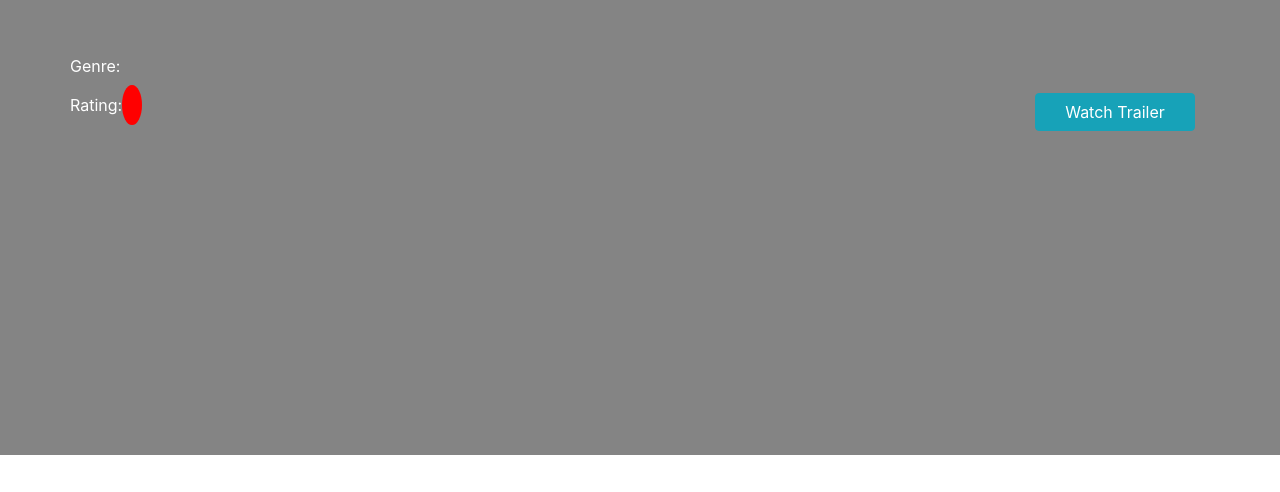
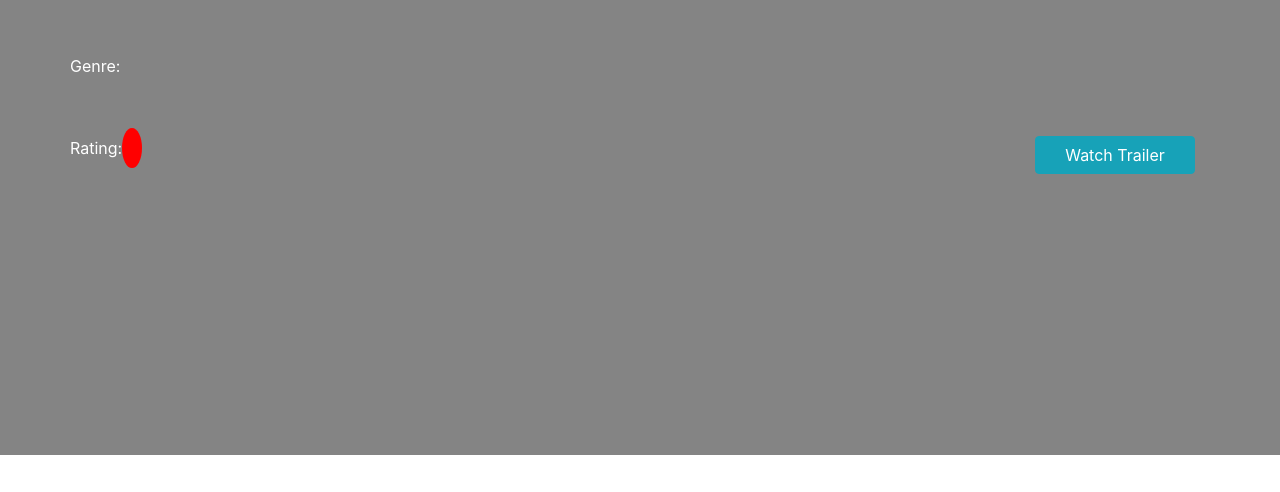
Before and after one commit to abzshaikh/abzshaikh.github.io, a plain HTML site: page detail.html in a window 1280 px wide. Shown: the part 135-627 px from the top of the page. Drawn offline with nearby package versions, Linux system fonts and the light colour scheme; files that its build step writes are made by us from their sources.

Commit message:
Update detail.scss

```diff
--- a/css/detail.scss
+++ b/css/detail.scss
@@ -76,9 +76,9 @@
         }
         .row{
             margin-bottom: 5px;
-        }
-        &:nth-of-type(5){
-            margin-top: 3rem;
+            &:nth-of-type(5){
+                margin-top: 3rem;
+            }
         }
     }
 
```
